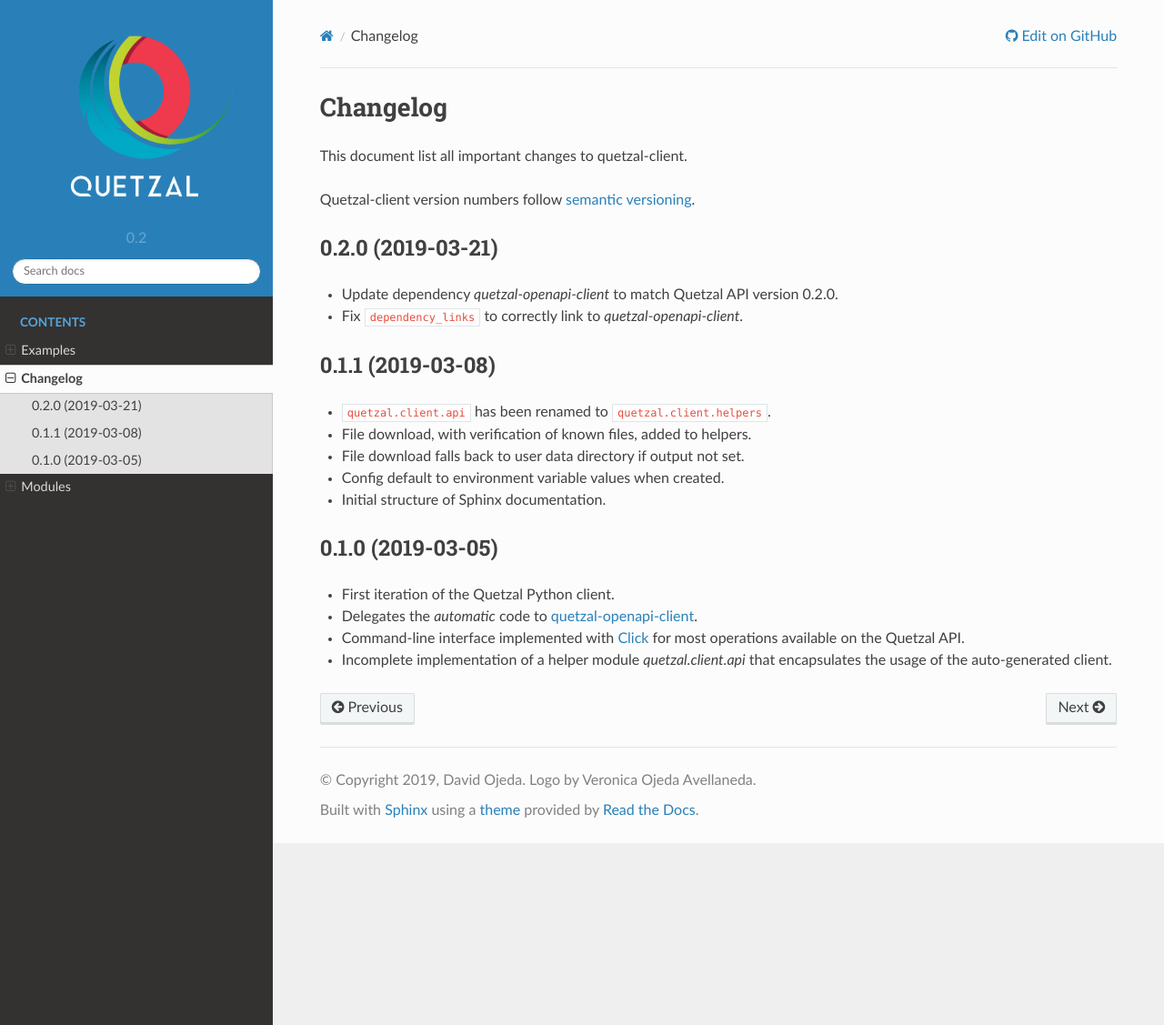
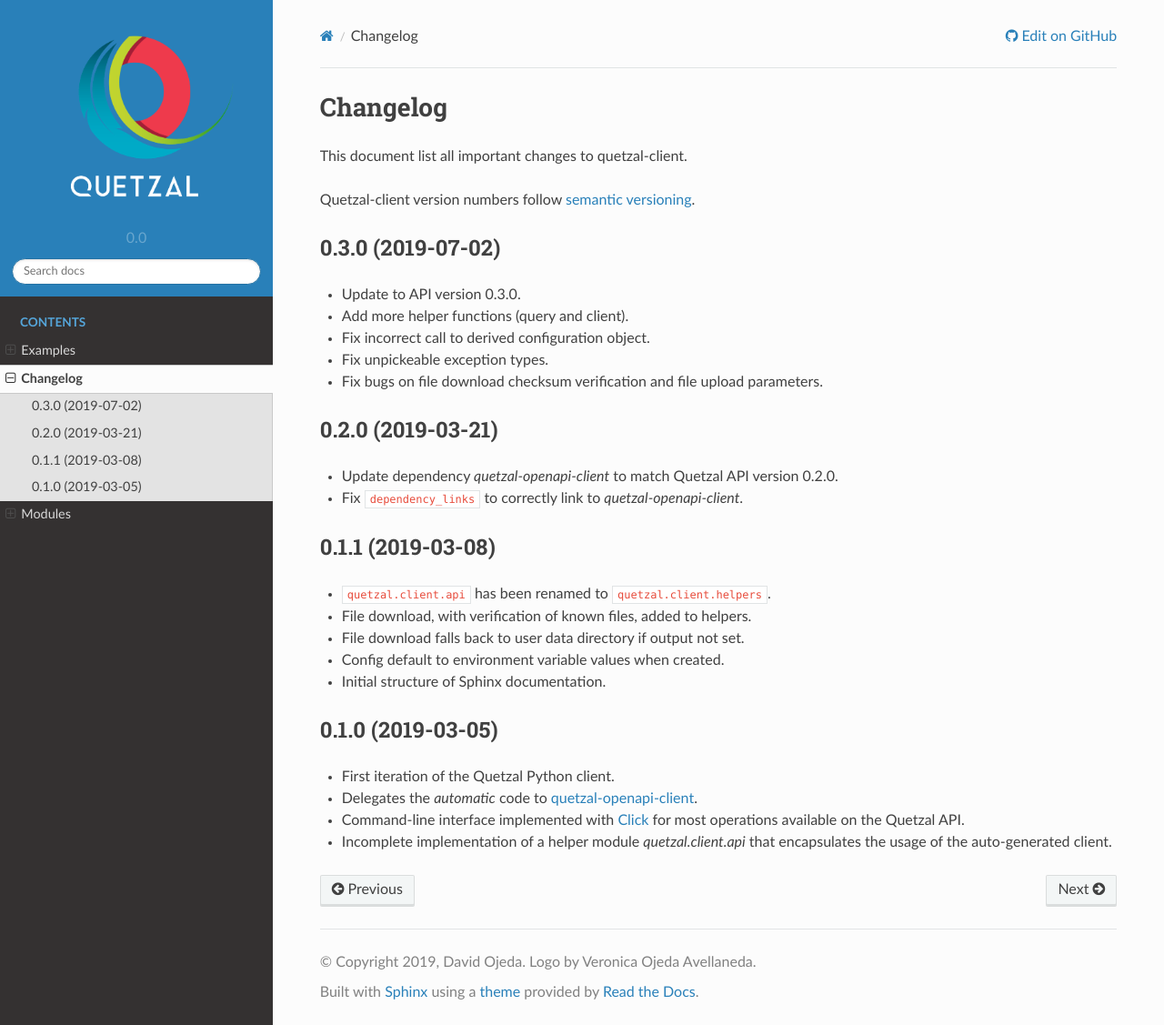
Before and after one commit to quetz-al/quetzal-client, a Sphinx documentation site: the page built from docs/source/changelog.rst, in a window 1280 px wide and 1127 px high. Shown: the whole window at 91% size. Built offline with Sphinx 7.4.7 and the Read the Docs theme 2.0.0, drawn with Linux system fonts in a browser that asks for light colours.

Commit message:
Update openapi-client dependency and version bump to 0.3.0

```diff
--- a/CHANGELOG.rst
+++ b/CHANGELOG.rst
@@ -5,6 +5,15 @@
 This document list all important changes to quetzal-client.
 
 Quetzal-client version numbers follow `semantic versioning <http://semver.org>`_.
+
+0.3.0 (2019-07-02)
+------------------
+
+* Update to API version 0.3.0.
+* Add more helper functions (query and client).
+* Fix incorrect call to derived configuration object.
+* Fix unpickeable exception types.
+* Fix bugs on file download checksum verification and file upload parameters.
 
 0.2.0 (2019-03-21)
 ------------------
--- a/README.rst
+++ b/README.rst
@@ -24,13 +24,13 @@
 
 .. code-block:: console
 
-    pip install git+https://github.com/quetz-al/quetzal-client.git@v0.2.0\#egg=quetzal-client
+    pip install git+https://github.com/quetz-al/quetzal-client.git@v0.3.0\#egg=quetzal-client
 
 Alternatively, add this line to your ``requirements.txt``:
 
 .. code-block:: none
 
-    git+https://github.com/quetz-al/quetzal-client.git@v0.2.0#egg=quetzal-client
+    git+https://github.com/quetz-al/quetzal-client.git@v0.3.0#egg=quetzal-client
 
 and then do ``pip install -r requirements.txt``.
 
@@ -41,7 +41,7 @@
     ...
     dependencies:
       - pip:
-        - git+https://github.com/quetz-al/quetzal-client.git@v0.2.0#egg=quetzal-client
+        - git+https://github.com/quetz-al/quetzal-client.git@v0.3.0#egg=quetzal-client
 
 and create or update your environment with
 ``conda env create -f environment.yaml`` or
--- a/docs/source/conf.py
+++ b/docs/source/conf.py
@@ -23,11 +23,17 @@
 copyright = '2019, David Ojeda. Logo by Veronica Ojeda Avellaneda'
 author = 'David Ojeda'
 
-# The short X.Y version
-version = '0.2'
-# The full version, including alpha/beta/rc tags
-release = '0.2.0'
-
+# Extract version from versioneer
+try:
+    import quetzal.client
+    version = '.'.join(quetzal.client.__version__.split('.')[:2])
+    release = quetzal.client.__version__
+    del quetzal.client
+except:
+    # The short X.Y version
+    version = '0.0'
+    # The full version, including alpha/beta/rc tags
+    release = '0.0.0'
 
 # -- General configuration ---------------------------------------------------
 
--- a/setup.py
+++ b/setup.py
@@ -11,7 +11,7 @@
     'appdirs',
     'PyYAML',
     'pyreadline;platform_system=="Windows"',
-    'quetzal-openapi-client @ git+https://github.com/quetz-al/quetzal-openapi-client.git@v0.2.0#egg=quetzal-openapi-client',
+    'quetzal-openapi-client @ git+https://github.com/quetz-al/quetzal-openapi-client.git@v0.3.0#egg=quetzal-openapi-client',
 ]
 
 setup_requires = dependencies[:]
```
